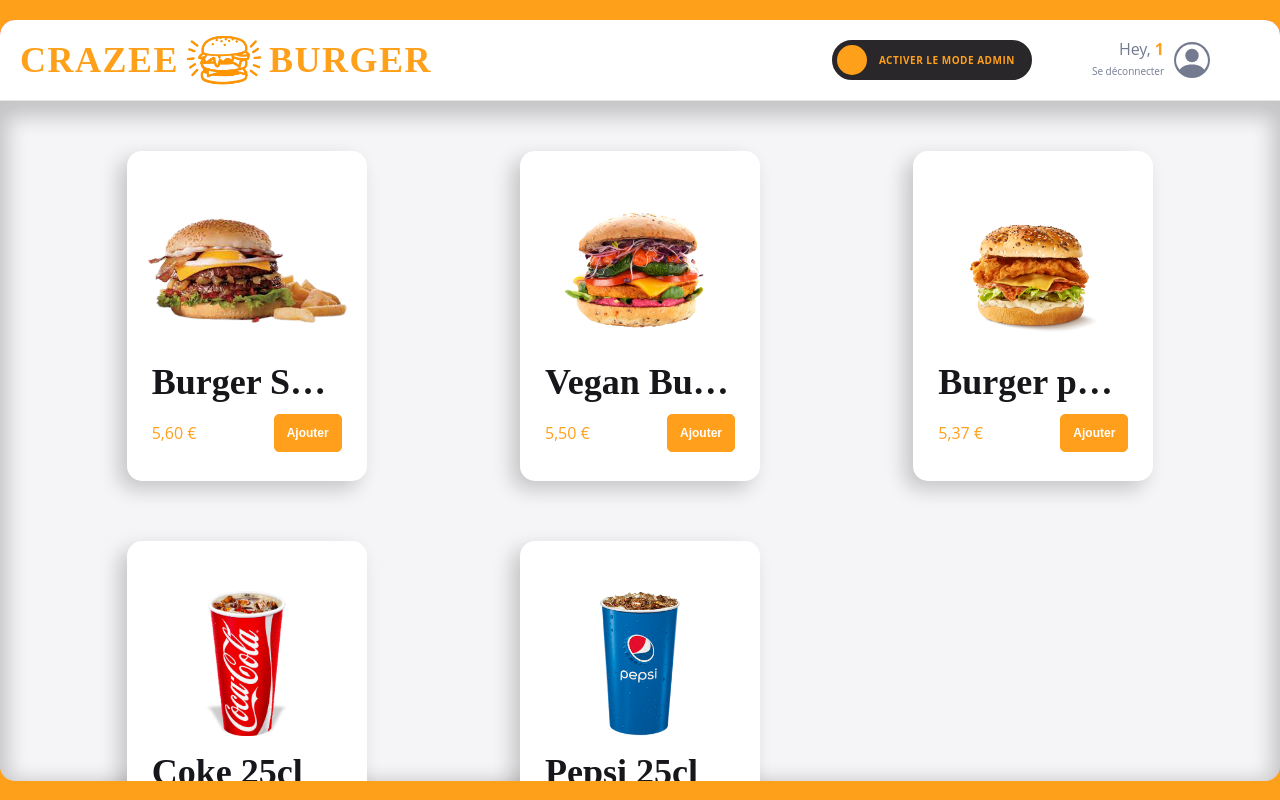
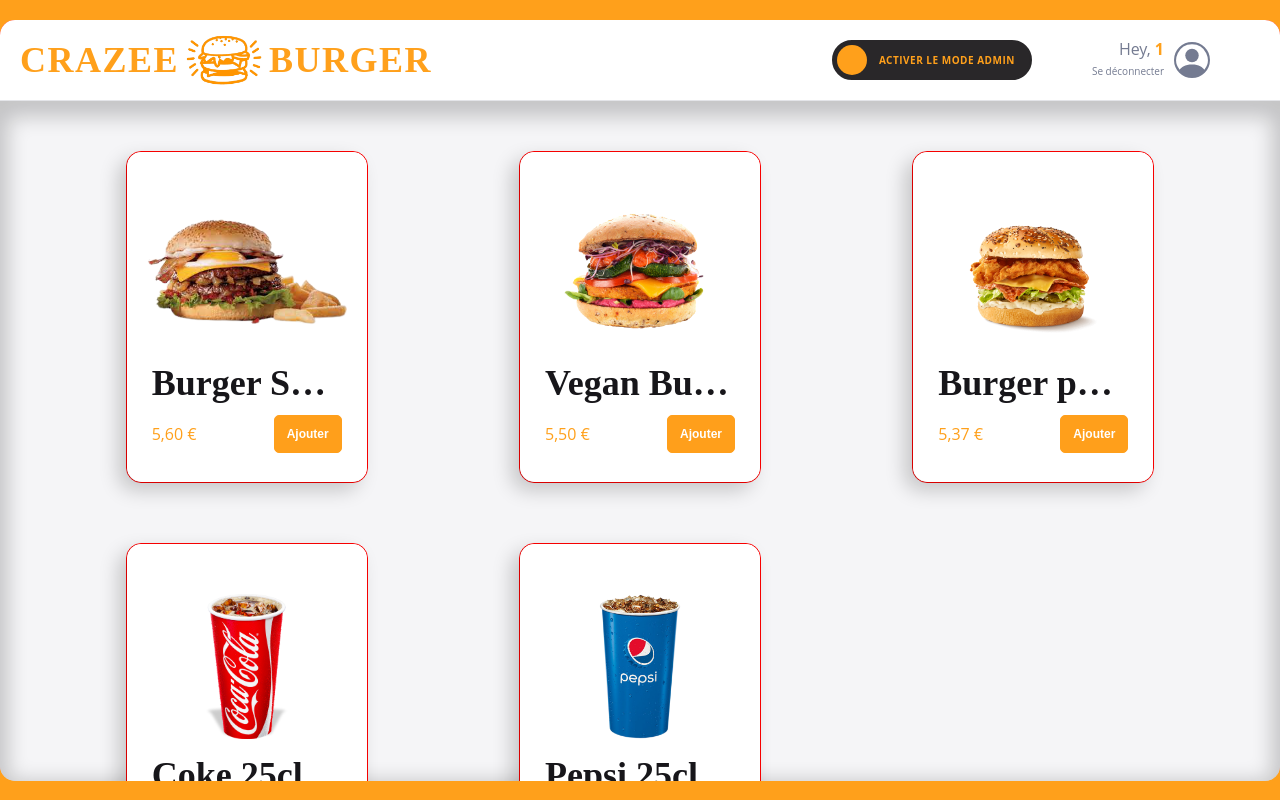
Before and after one commit to AzN-StaR27/crazee-burger, a React app: page /order/1 in a window 1280 px wide. Built offline with nearby package versions, Linux system fonts and the light colour scheme; the HTML template or start-up script is replaced by a standard one.

Commit message:
💄 F09 : CARD > Make hoverable on isHoverable props

```diff
--- a/src/components/pages/order/Main/MainRightSide/Menu/Menu.jsx
+++ b/src/components/pages/order/Main/MainRightSide/Menu/Menu.jsx
@@ -41,6 +41,7 @@
             hasDeleteButton={isModeAdmin}
             onDelete={() => handleDelete(id)}
             onClick={() => handleClick(id)}
+            isHoverable={isModeAdmin}
           />
         );
       })}
--- a/src/components/reusable-ui/Card.jsx
+++ b/src/components/reusable-ui/Card.jsx
@@ -1,4 +1,4 @@
-import styled from "styled-components";
+import styled, { css } from "styled-components";
 import Button from "./Button";
 import { theme } from "../../theme";
 import { TiDelete } from "react-icons/ti";
@@ -10,9 +10,11 @@
   hasDeleteButton,
   onDelete,
   onClick,
+  isHoverable,
 }) {
   return (
-    <CardStyled className="produit" onClick={onClick}>
+    <CardStyled className="produit" onClick={onClick} isHoverable={isHoverable}>
+      <div className="card">
         {hasDeleteButton && (
           <button
             onClick={onDelete}
@@ -27,11 +29,11 @@
         </div>
         <div className="text-info">
           <div className="title">{title}</div>
-
           <div className="description">
             <div className="left-description">{leftDescription}</div>
             <div className="right-description">
               <Button className={"primary-button"} label={"Ajouter"} />
+            </div>
           </div>
         </div>
       </div>
@@ -40,6 +42,12 @@
 }
 
 const CardStyled = styled.div`
+  ${(props) => props.isHoverable && HoverableStyle}
+  border-radius: ${theme.borderRadius.extraRound};
+  height: 330px;
+
+  border: 1px solid red;
+  .card {
     background: ${theme.colors.white};
     box-sizing: border-box;
     width: 240px;
@@ -141,4 +149,14 @@
         }
       }
     }
+  }
 `;
+
+const HoverableStyle = css`
+  &:hover {
+    transform: scale(1.05);
+    transition: ease-out 0.4s;
+    box-shadow: ${theme.shadows.orangeHighlight};
+    cursor: pointer;
+  }
+`;
--- a/src/theme/index.js
+++ b/src/theme/index.js
@@ -66,6 +66,7 @@
   subtle: "0px -6px 8px -2px rgba(0, 0, 0, 0.1)",
   medium: "-8px 8px 20px 0px rgb(0 0 0 / 20%)",
   strong: "0px 8px 20px 8px rgba(0, 0, 0, 0.2) inset",
+  orangeHighlight: "0 0 8px 0 rgb(255 154 35 / 100%)",
 };
 
 export const theme = {
```
Lines whose indentation alone changed are shown as unchanged.
